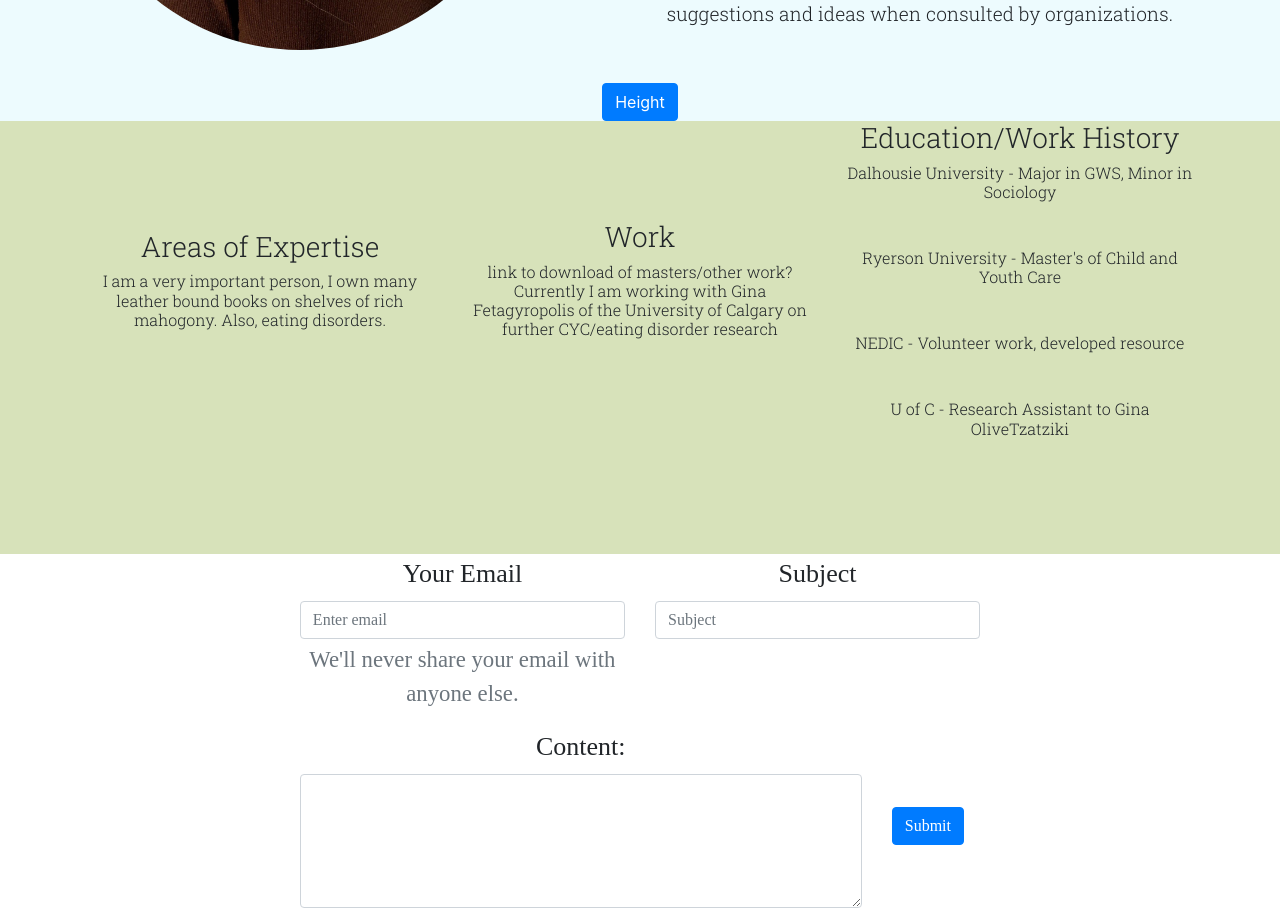
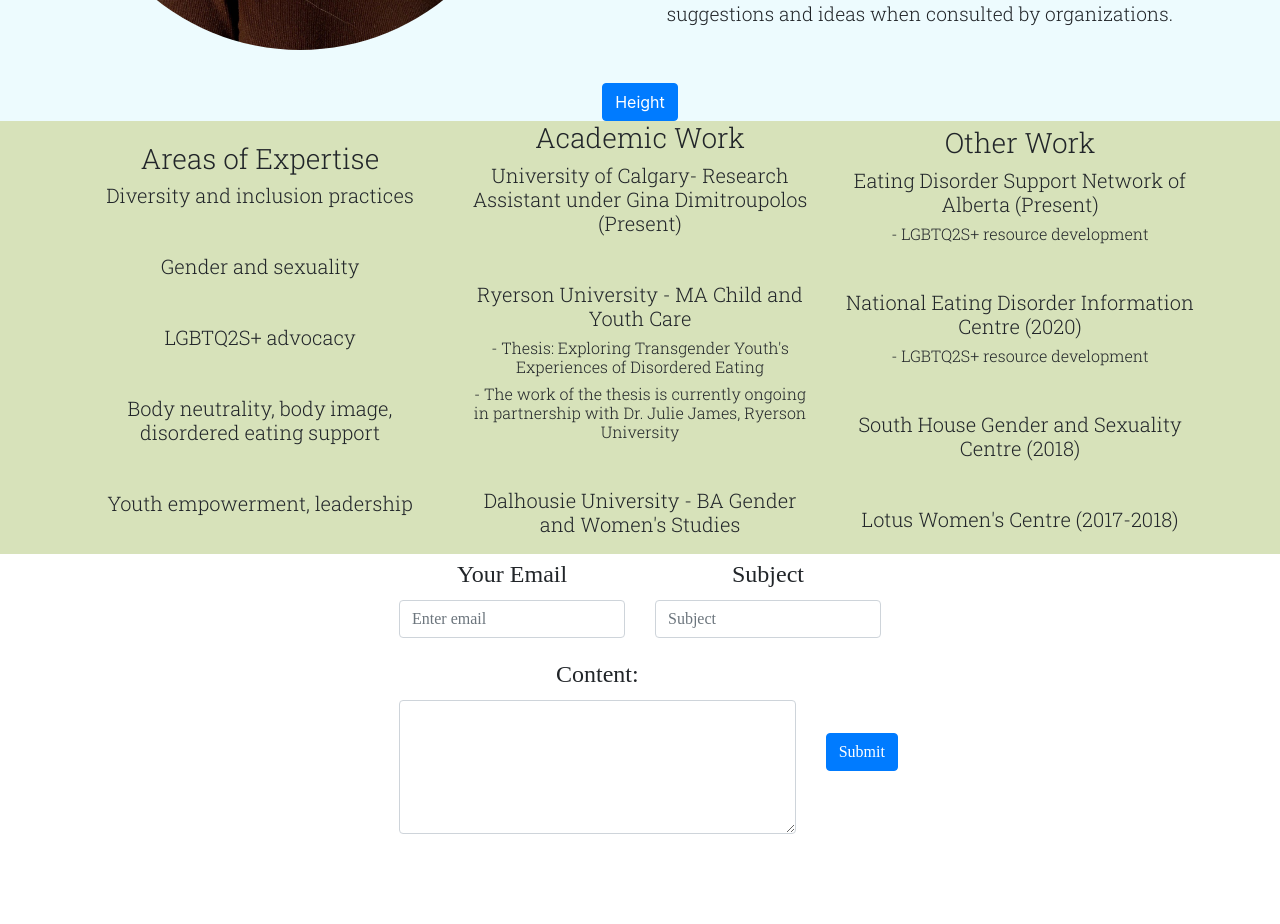
Before and after one commit to DexterHarvey/heidi-professional-site, a React (Create React App) app: page / in a window 1280 px wide. Shown: the part 740-1664 px from the top of the page. After the commit the page ends 1590 px from the top, so only its background shows below. Built offline with nearby package versions, Linux system fonts and the light colour scheme.

Commit message:
Updated ProfessionalHistory with correct info from Heidi

```diff
--- a/src/components/EmailForm.js
+++ b/src/components/EmailForm.js
@@ -15,9 +15,6 @@
                             <Form.Group controlId="formBasicEmail">
                                 <Form.Label>Your Email</Form.Label>
                                 <Form.Control type="email" placeholder="Enter email" />
-                                <Form.Text className="text-muted">
-                                We'll never share your email with anyone else.
-                                </Form.Text>
                             </Form.Group>
                         </Col>
                         <Col md={6}>
--- a/src/components/ProfessionalHistory.js
+++ b/src/components/ProfessionalHistory.js
@@ -18,38 +18,33 @@
                     <Row className='align-items-center'>
                         <Col md={4}>
                             <h3>Areas of Expertise</h3>
-                            <h6>I am a very important person, I own many
-                                leather bound books on shelves of rich
-                                mahogony. Also, eating disorders.
-                            </h6>
+                            <h5>Diversity and inclusion practices</h5><br />
+                            <h5>Gender and sexuality</h5><br />
+                            <h5>LGBTQ2S+ advocacy</h5><br />
+                            <h5>Body neutrality, body image, disordered eating support</h5><br />
+                            <h5>Youth empowerment, leadership</h5>
                         </Col>
                         <Col md={4}>
-                            <h3>Work</h3>
-                            <h6>link to download of masters/other work?
-                                Currently I
-                                am working with Gina Fetagyropolis of the
-                                University of Calgary on further CYC/eating
-                                disorder research
-                            </h6>
+                            <h3>Academic Work</h3>
+                            <h5>University of Calgary- Research Assistant under Gina Dimitroupolos (Present)</h5>
+                            <br />
+                            <h5>Ryerson University  - MA Child and Youth Care</h5>
+                            <h6>- Thesis: Exploring Transgender Youth's Experiences of Disordered Eating</h6>
+                            <h6>- The work of the thesis is currently ongoing in partnership with Dr. Julie James, Ryerson University</h6>
+                            <br />
+                            <h5>Dalhousie University - BA Gender and Women's Studies</h5>
                         </Col>
                         <Col md={4}>
-                            <h3>Education/Work History</h3>
-                            <h6>Dalhousie University - Major in GWS, Minor in
-                                Sociology
-                            </h6>
+                            <h3>Other Work</h3>
+                            <h5>Eating Disorder Support Network of Alberta (Present)</h5>
+                            <h6>- LGBTQ2S+ resource development </h6>
                             <br />
-                            <h6>Ryerson University  - Master's of Child and
-                                Youth Care
-                            </h6>
+                            <h5>National Eating Disorder Information Centre (2020)</h5>
+                            <h6>- LGBTQ2S+ resource development</h6>
                             <br />
-                            <h6>
-                                NEDIC - Volunteer work, developed resource
-                            </h6>
+                            <h5>South House Gender and Sexuality Centre (2018)</h5>
                             <br />
-                            <h6>
-                                U of C - Research Assistant to Gina
-                                OliveTzatziki
-                            </h6>
+                            <h5>Lotus Women's Centre (2017-2018)</h5>
                         </Col>
                     </Row>
                 </Container>
--- a/src/styles/EmailForm.scss
+++ b/src/styles/EmailForm.scss
@@ -3,7 +3,8 @@
     font-family: 'Lora';
 }
 
-#btnSubmit {
+.form-label {
+    font-size: 1.5rem;
 }
 
 #colBtnSubmit {
```
